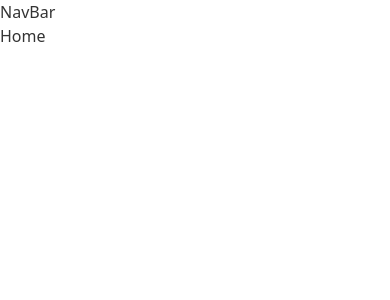
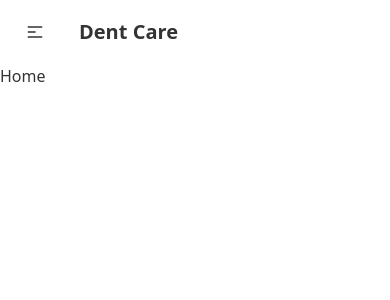
Before and after one commit to G-Mursalin/dent-care-client-site, a React (Create React App) app: page / in a window 390 px wide. Shown: the top 300 px of the page. Built offline with nearby package versions, Linux system fonts and the light colour scheme.

Commit message:
navbar added

```diff
--- a/src/App.js
+++ b/src/App.js
@@ -6,6 +6,7 @@
 import NavBar from "./Pages/Shared/NavBar";
 import Home from "./Pages/Home/Home";
 import AboutUs from "./Pages/AboutUs/AboutUs";
+import Appointments from "./Pages/Appointments/Appointments";
 
 function App() {
   return (
@@ -15,6 +16,7 @@
         <Route path="/" element={<Home />} />
         <Route path="/home" element={<Home />} />
         <Route path="/about" element={<AboutUs />} />
+        <Route path="/appointment" element={<Appointments />} />
       </Routes>
     </Fragment>
   );
--- /dev/null
+++ b/src/Pages/Appointments/Appointments.js
@@ -0,0 +1,7 @@
+import React from "react";
+
+const Appointments = () => {
+  return <div>Appointments</div>;
+};
+
+export default Appointments;
--- a/src/Pages/Shared/NavBar.js
+++ b/src/Pages/Shared/NavBar.js
@@ -1,7 +1,68 @@
-import React from "react";
+// React
+import React, { Fragment, useState } from "react";
+// React Router
+import { NavLink } from "react-router-dom";
 
 const NavBar = () => {
-  return <div>NavBar</div>;
+  const [showNavItems, setShowNavItems] = useState(false);
+  // NavBar Items
+  const menuItems = (
+    <Fragment>
+      <li>
+        <NavLink to="/">Home</NavLink>
+      </li>
+      <li tabIndex="0">
+        <NavLink to="/about" className="justify-between">
+          About
+        </NavLink>
+      </li>
+      <li>
+        <NavLink to="/appointment">Appointment</NavLink>
+      </li>
+    </Fragment>
+  );
+
+  return (
+    <div className="navbar bg-base-100">
+      <div className="navbar-start">
+        <div
+          onClick={() => setShowNavItems((preState) => !showNavItems)}
+          className="dropdown"
+        >
+          <label tabIndex="0" className="btn btn-ghost lg:hidden">
+            <svg
+              xmlns="http://www.w3.org/2000/svg"
+              className="h-5 w-5"
+              fill="none"
+              viewBox="0 0 24 24"
+              stroke="currentColor"
+            >
+              <path
+                strokeLinecap="round"
+                strokeLinejoin="round"
+                strokeWidth="2"
+                d="M4 6h16M4 12h8m-8 6h16"
+              />
+            </svg>
+          </label>
+          {showNavItems && (
+            <ul
+              tabIndex="0"
+              className="menu menu-compact dropdown-content mt-3 p-2 shadow bg-base-100 rounded-box w-52"
+            >
+              {menuItems}
+            </ul>
+          )}
+        </div>
+        <NavLink to="/home" className="btn btn-ghost normal-case text-xl">
+          Dent Care
+        </NavLink>
+      </div>
+      <div className="navbar-center hidden lg:flex">
+        <ul className="menu menu-horizontal p-0">{menuItems}</ul>
+      </div>
+    </div>
+  );
 };
 
 export default NavBar;
```
